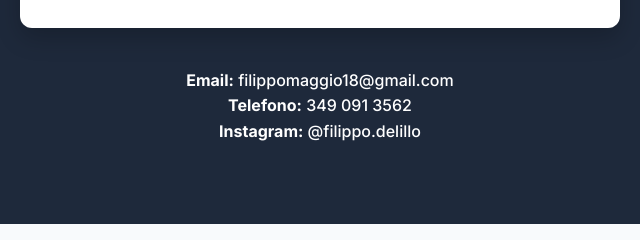
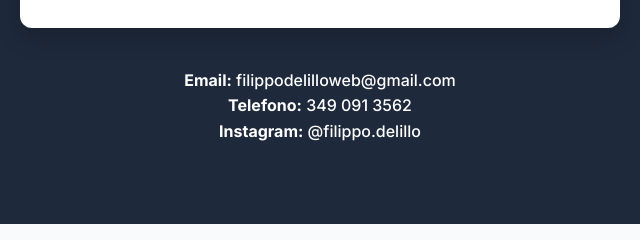
Before and after one commit to FilippoDeLillo/sito-personale, a plain HTML site: page index.html in a window 1280 px wide. Shown: the part 3827-4067 px from the top of the page, 320-960 px from the left. Drawn offline with Linux system fonts and the light colour scheme.

Commit message:
Update index.html

```diff
--- a/index.html
+++ b/index.html
@@ -180,7 +180,7 @@
             </div>
 
             <div class="text-center" style="margin-top: 40px;">
-                <p><strong>Email:</strong> <a href="mailto:filippomaggio18@gmail.com">filippomaggio18@gmail.com</a></p>
+                <p><strong>Email:</strong> <a href="mailto:filippodelilloweb@gmail.com">filippodelilloweb@gmail.com</a></p>
                 <p><strong>Telefono:</strong> <a href="tel:+393490913562">349 091 3562</a></p>
                 <p><strong>Instagram:</strong> <a href="https://instagram.com/filippo.delillo" target="_blank">@filippo.delillo</a></p>
             </div>
```
